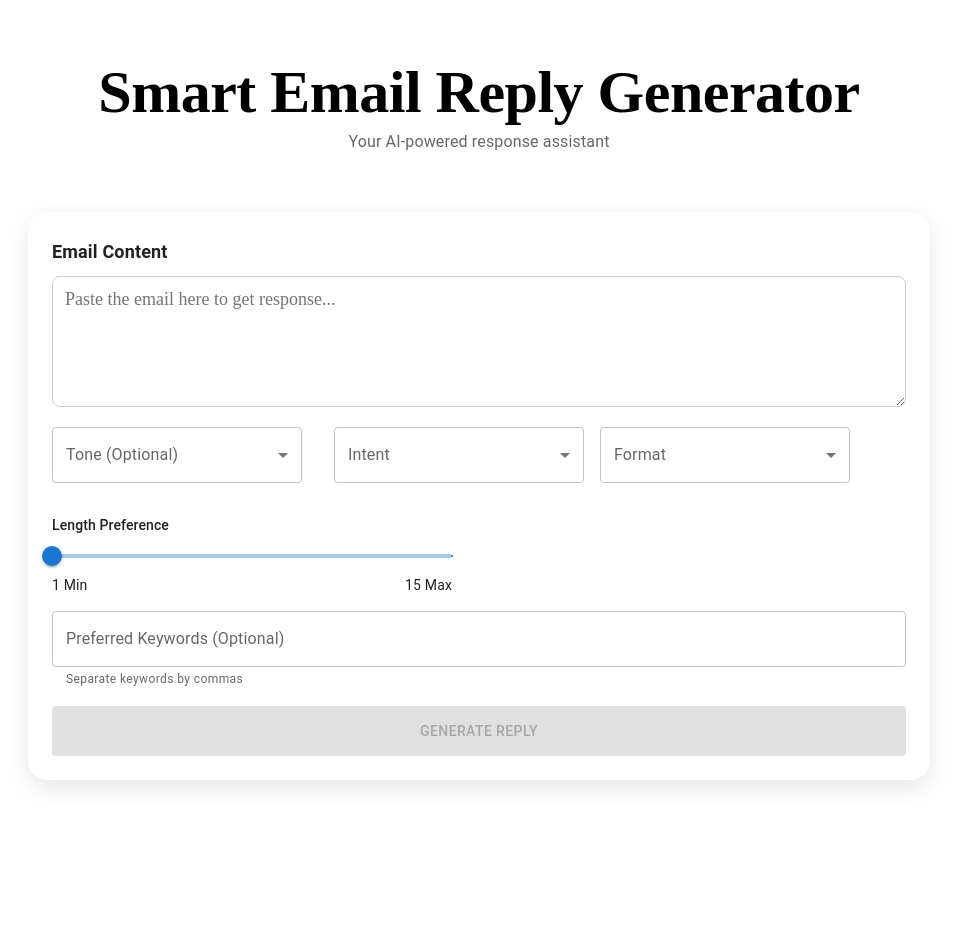
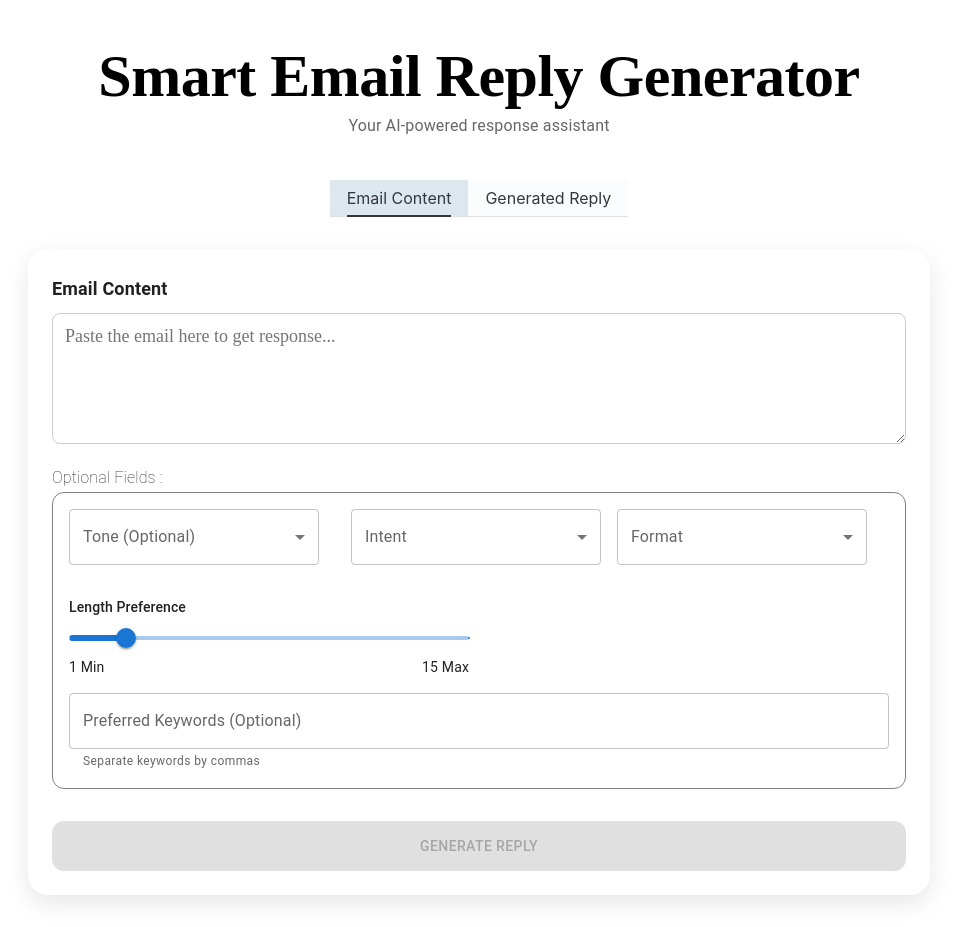
Before and after one commit to rxhuljoshi10/Smart-Email-Writer, a React (Vite) app in the folder Frontend/: page / in a window 1280 px wide. Shown: the whole page, without its empty margins (161-1118 px from the left). Before the commit the page ends 828 px from the top, so only its background shows below. Built offline with nearby package versions, Linux system fonts and the light colour scheme.

Commit message:
Frontent UI Update : Tabs Integration

```diff
--- a/Frontend/package.json
+++ b/Frontend/package.json
@@ -12,6 +12,7 @@
   "dependencies": {
     "@emotion/react": "^11.14.0",
     "@emotion/styled": "^11.14.0",
+    "@mui/joy": "^5.0.0-beta.52",
     "@mui/material": "^7.0.1",
     "axios": "^1.8.4",
     "react": "^19.0.0",
--- a/Frontend/src/App.jsx
+++ b/Frontend/src/App.jsx
@@ -1,25 +1,32 @@
 import { useState } from 'react'
 import Container from '@mui/material/Container';
-import { Box, Button, AppBar, Toolbar, CircularProgress, FormControl, InputLabel, MenuItem, Select, TextField, Typography } from '@mui/material';
+import { Box, Button,CircularProgress, FormControl, InputLabel, MenuItem, Select, TextField, Typography } from '@mui/material';
 import axios from 'axios';
 import Slider from '@mui/material/Slider';
 import Card from '@mui/material/Card';
 import LabeledTextarea from './components/LabeledTextArea.jsx';
+import Tabs from '@mui/joy/Tabs';
+import TabList from '@mui/joy/TabList';
+import Tab from '@mui/joy/Tab';
+import Stack from '@mui/joy/Stack';
 
 
 function App() {
-  const[emailContent, setEmailContent] = useState("");
-  const[tone, setTone] = useState("");
-  const [replyLength, setReplyLength] = useState();
-  const[intent, setIntent] = useState("");
-  const[generatedReply, setGeneratedReply] = useState("");
-  const[loading, setLoading] = useState(false);
-  const[modifyLoading, setModifyLoading] = useState(false);
-  const[error, setError] = useState("");
+  const [emailContent, setEmailContent] = useState("");
+  const [tone, setTone] = useState("");
+  const [replyLength, setReplyLength] = useState(3);
+  const [intent, setIntent] = useState("");
+  const [generatedReply, setGeneratedReply] = useState("");
+  const [loading, setLoading] = useState(false);
+  const [modifyLoading, setModifyLoading] = useState(false);
+  const [error, setError] = useState("");
   const [replyHistory, setReplyHistory] = useState([]);
   const [currentIndex, setCurrentIndex] = useState(-1);
   const [customKeywords, setCustomKeywords] = useState("");
   const [format, setFormat] = useState("");
+  const [tabIndex, setTabIndex] = useState(0);
+
+
   const MAX = 15;
   const MIN = 1;
   const marks = [
@@ -44,6 +51,7 @@ function App() {
           return newHistory;
         });
       }
+      setTabIndex(1);
     } catch (error) {
       setError("Failed to generate email reply. Please try again!");
       console.error(error);
@@ -111,7 +119,7 @@ function App() {
 
   return (
     <>
-    <Box sx={{ py: 3, borderRadius: 2, my: 4 }}>
+    <Box sx={{ py: 3, borderRadius: 2, my: 2 }}>
       <Typography
         variant='h2'
         component="h1"
@@ -126,9 +134,30 @@ function App() {
     </Box>
 
     <Container sx={{width:'950px'}}>
+
+      <Stack spacing={2}
+      sx={{
+        display: 'flex',
+        alignItems: 'center', // Center on Y-axis (optional)
+
+      }}>
+
+        <Tabs
+          aria-label="Email Tabs"
+          value={tabIndex}
+          onChange={(event, newValue) => setTabIndex(newValue)}
+        >
+          <TabList>
+            <Tab indicatorInset> Email Content </Tab>
+            <Tab indicatorInset> Generated Reply </Tab>
+          </TabList>
+        </Tabs>
+      </Stack>
+
+      <Box sx={{my: 4}}>
+        {tabIndex === 0 && (
         <Card
           sx={{
-          mb:6,
             boxShadow: '0px 8px 24px rgba(0, 0, 0, 0.1)', // soft shadow
             borderRadius: '20px', // rounded corners
             padding: 3, // spacing inside
@@ -146,7 +175,11 @@ function App() {
             onChange={(e) => setEmailContent(e.target.value)}
           />
 
-        <Box sx={{ display: 'flex', flexWrap: 'wrap', gap: 2, my: 2 }}>
+          <Typography variant="subtitle1" sx={{fontSize:16, fontWeight: '10'}}>
+            Optional Fields :
+          </Typography>
+
+          <Box sx={{ display: 'flex', flexWrap: 'wrap', gap: 2, mb: 4, p:2,  border: '1px solid grey' , borderRadius: '12px'}}>
             <FormControl sx={{mb: 2, mr:2, width: '250px'}}>
               <InputLabel>Tone (Optional)</InputLabel>
               <Select
@@ -243,7 +276,7 @@ function App() {
             onClick={handleSubmit}
             disabled={!emailContent || loading}
             fullWidth
-          sx={{height:'50px'}}>
+            sx={{height:'50px', borderRadius:3}}>
             {loading ? <CircularProgress size={24}/> : "Generate Reply"}
           </Button>
 
@@ -253,8 +286,9 @@ function App() {
           </Typography>
           )}
         </Card>
+        )}
 
-      {generatedReply && (
+        {tabIndex === 1 &&(
         <Card
           sx={{
             boxShadow: '0px 8px 24px rgba(0, 0, 0, 0.1)', // soft shadow
@@ -274,26 +308,10 @@ function App() {
             onChange={(e) => setGeneratedReply(e.target.value)}
           />
 
-          <Box sx={{ mt:5}}>
-            {/* <Typography variant='h6' gutterBottom>
-              Generated Reply
-            </Typography> */}
-
-            {/* <Box sx={{ position: 'relative', width: '100%' }}> */}
           <Box sx={{ display: 'flex', alignItems: 'center' , position: 'relative'}}>
             <Button onClick={handleLeftArrow} disabled={currentIndex <= 0} sx={{ minWidth: '40px' }}>
               ⬅️
             </Button>
-{/*
-                <TextField
-                  fullWidth
-                  multiline
-                  rows={6}
-                  variant='outlined'
-                  value={generatedReply || ""}
-                  onChange={(e) => setGeneratedReply(e.target.value)}
-                  inputProps={{ "aria-readonly": true }}
-                /> */}
 
             <Button onClick={handleRightArrow} disabled={loading} sx={{ minWidth: '40px' }}>
               ➡️
@@ -311,8 +329,6 @@ function App() {
             />)}
           </Box>
 
-
-            {generatedReply && (
           <Box sx={{mt: 2}}>
             <Button variant='outlined' sx={{mr: 3}}
               onClick={() => handleModification("Expand")}
@@ -331,10 +347,12 @@ function App() {
               Copy to Clipboard
             </Button>
           </Box>
+
+        </Card>
         )}
       </Box>
-        </Card>
-      )}
+
+
     </Container>
     </>
   )
```
Also changed, not shown: 1 other file (tests, documents, lock files or other folders). Lines whose indentation alone changed are shown as unchanged.
